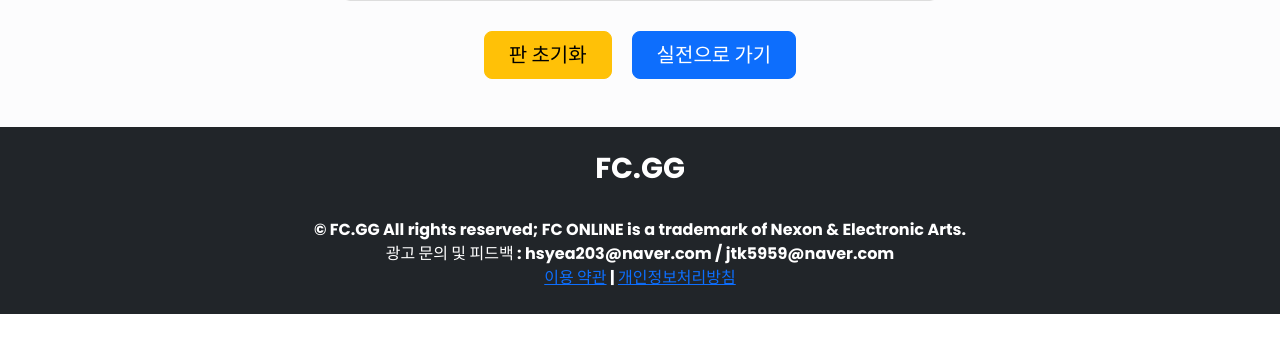
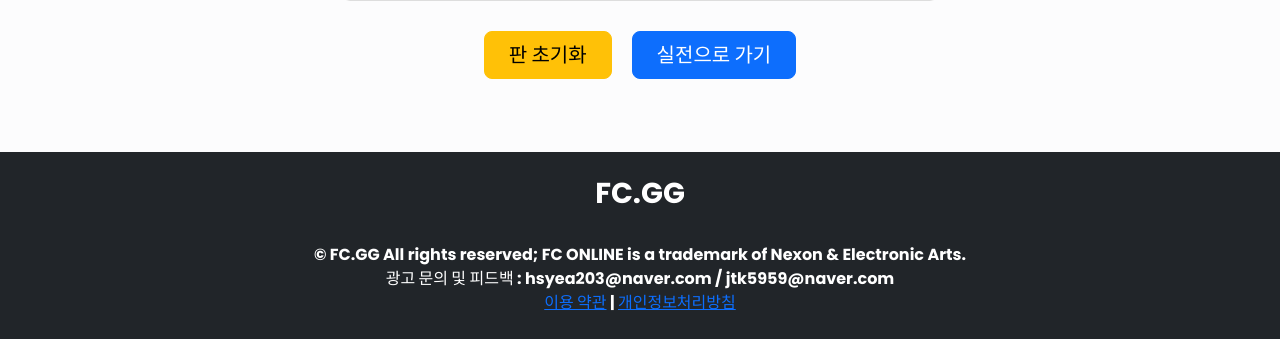
Before and after one commit to YeaHongSu/FC.GG, a Flask app: a page that uses templates/random.html in a window 1280 px wide. Shown: the part 1539-1878 px from the top of the page. Before the commit the page ends 1853 px from the top, so only its background shows below. Run offline with Flask 2, Linux system fonts and the light colour scheme.

Commit message:
Update random.html

```diff
--- a/templates/random.html
+++ b/templates/random.html
@@ -173,7 +173,7 @@
             </div>
 
             <!-- 버튼들 -->
-            <div class="button-container mt-4">
+            <div class="button-container mt-4" style="margin-bottom: 25px;">
                 <button id="reset-board" class="btn btn-warning btn-lg px-4 py-2">판 초기화</button>
                 <a href="https://shop.fconline.nexon.com/Events/250123/TheOnlySSL" target="_blank" class="btn btn-primary btn-lg px-4 py-2" id="real-action-button">실전으로 가기</a>
             </div>
@@ -181,7 +181,7 @@
             <script async src="https://pagead2.googlesyndication.com/pagead/js/adsbygoogle.js?client=ca-pub-7970639123590302"
                 crossorigin="anonymous"></script>
             <ins class="adsbygoogle"
-                style="display:block; text-align:center;"
+                style="display:block; text-align:center; margin-top: 20px;"
                 data-ad-layout="in-article"
                 data-ad-format="fluid"
                 data-ad-client="ca-pub-7970639123590302"
@@ -189,6 +189,7 @@
             <script>
                 (adsbygoogle = window.adsbygoogle || []).push({});
             </script>
+
         </div>
     </div>
     <!-- Footer Section -->
```
